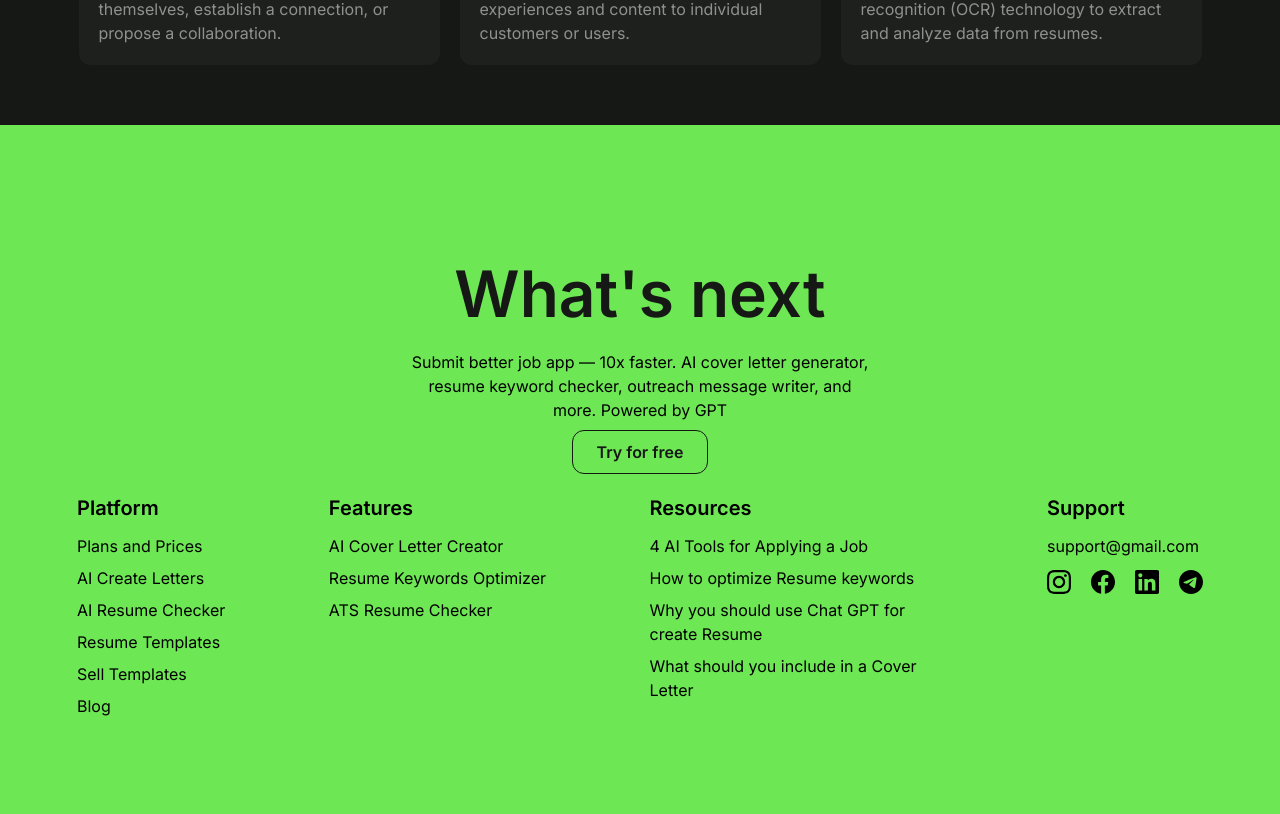
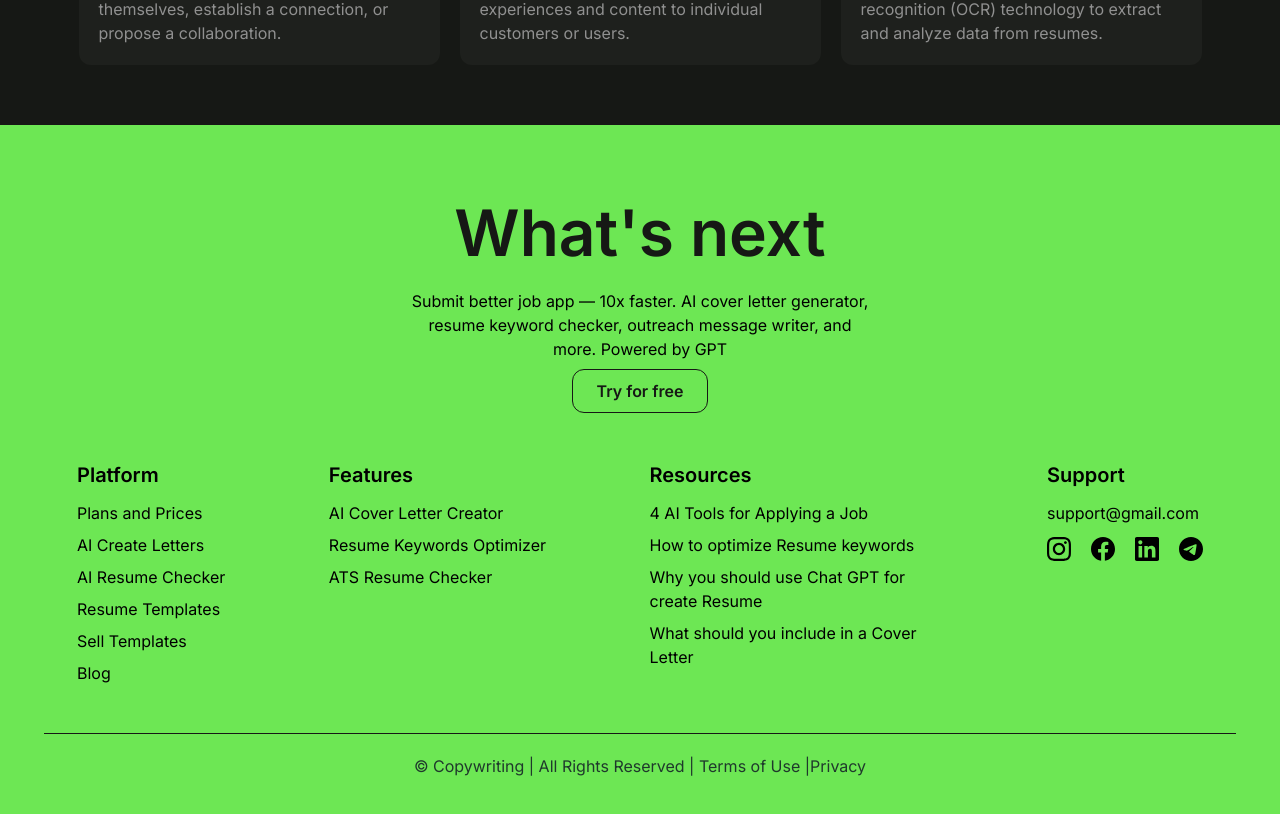
Before and after one commit to Feranmiola/postjob, a Next.js app: page / in a window 1280 px wide. Shown: the part 1539-2353 px from the top of the page. Built offline with nearby package versions, Linux system fonts and the light colour scheme.

Commit message:
Update Footer component to increase spacing and add copyright notice with links to Terms of Use and Privacy, enhancing user information accessibility.

```diff
--- a/src/components/Footer.tsx
+++ b/src/components/Footer.tsx
@@ -6,7 +6,7 @@ import TelegramIcon from "./Icons/TelegramIcon";
 
 const Footer = () => {
   return (
-    <div className="flex flex-col items-center bg-green justify-center w-full h-[713px] space-y-5">
+    <div className="flex flex-col items-center bg-green justify-center w-full h-[713px] space-y-12">
       <div className="flex flex-col items-center space-y-2">
         <p className="text-dark text-[64px] font-semibold">What's next</p>
         <p className="text-base text-black  w-[458px] text-center">
@@ -98,6 +98,16 @@ const Footer = () => {
           </div>
         </div>
       </div>
+
+      <div className="w-[1192px] border-t-dark border-t pt-5 flex items-center justify-center">
+        <p className="text-[#1F392C] text-[16px]">
+          © Copywriting | All Rights Reserved |{" "}
+          <span className="cursor-pointer hover:font-semibold">
+            Terms of Use
+          </span>{" "}
+          |<span className="cursor-pointer hover:font-semibold">Privacy</span>
+        </p>
+      </div>
     </div>
   );
 };
```
